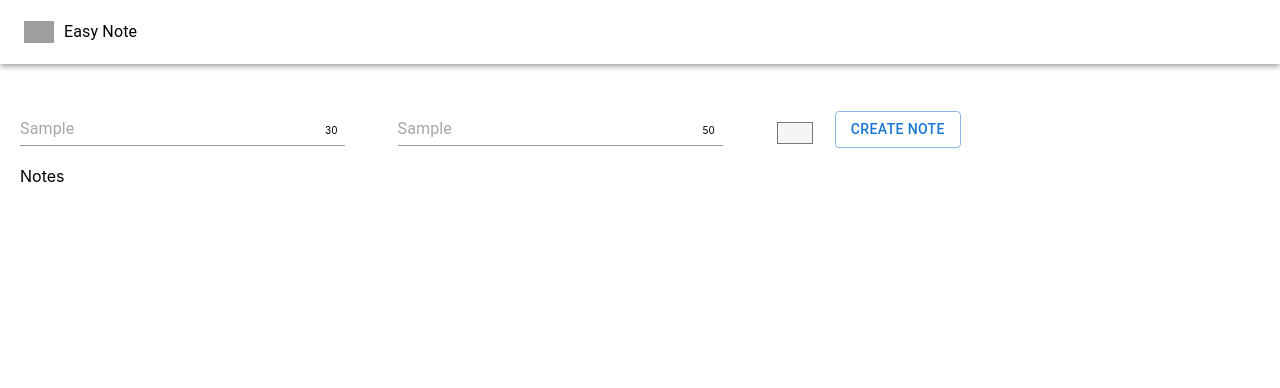
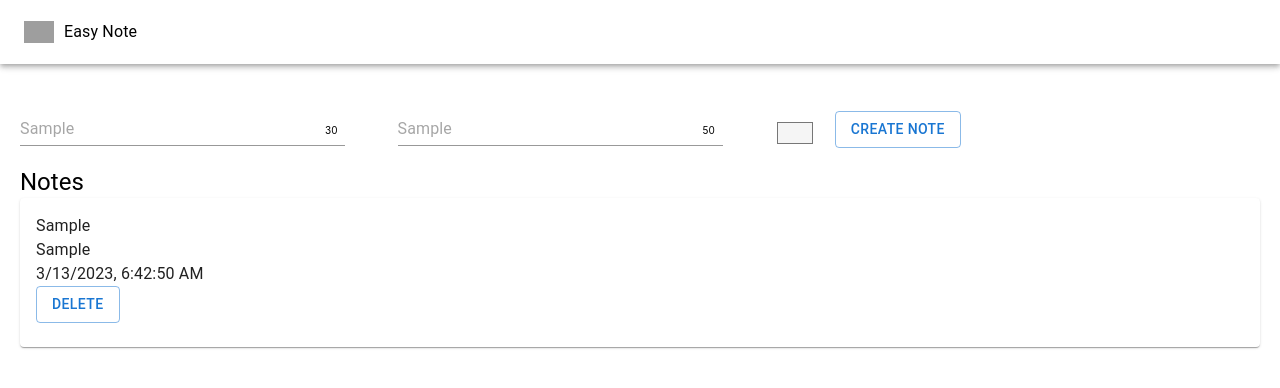
Before and after one commit to Tribhuwan-Joshi/easy-note, a React (Create React App) app: page / in a window 1280 px wide. Both pictures are taken after typing "Sample", "Sample" into the empty fields and a click on the button "CREATE NOTE". Shown: the top 388 px of the page. Built offline with nearby package versions, Linux system fonts and the light colour scheme; grey boxes are pictures that could not be loaded.

Commit message:
Add note card component

```diff
--- a/src/App.tsx
+++ b/src/App.tsx
@@ -14,7 +14,7 @@ function App() {
       <Header />
       <Box style={{ padding: 20 }}>
         <CreateNote addNotes={addNotes} />
-        <Notes/>
+        <Notes notes={notes}/>
       </Box>
     </>
   );
--- /dev/null
+++ b/src/components/Note.tsx
@@ -0,0 +1,19 @@
+import {Card,CardContent,Typography,Box,Button} from "@mui/material"
+import { NoteObject } from '../models/note'
+
+function Note({note}:{note:NoteObject}) {
+  return (
+    <Card style={{backgroundColor:note.color}}>
+      <CardContent>
+        <Box>
+          <Typography>{note.title}</Typography>
+          <Typography>{note.details}</Typography>
+          <Typography>{note.date}</Typography>
+          <Button variant="outlined">Delete</Button>
+        </Box>
+      </CardContent>
+    </Card>
+  );
+}
+
+export default Note
--- a/src/components/Notes.tsx
+++ b/src/components/Notes.tsx
@@ -1,8 +1,17 @@
-import React from 'react'
+import {Box,Typography} from "@mui/material"
+import { NoteObject } from "../models/note"
+import Note from "./Note"
 
-function Notes() {
+function Notes({notes}:{notes : NoteObject[]}) {
   return (
-    <div>Notes</div>
+  <Box>
+    <Typography variant="h5">Notes</Typography>
+    <Box>
+        {notes.map( note => (
+            <Note note={note}/>
+        ))}
+    </Box>
+  </Box>
   )
 }
 
```
